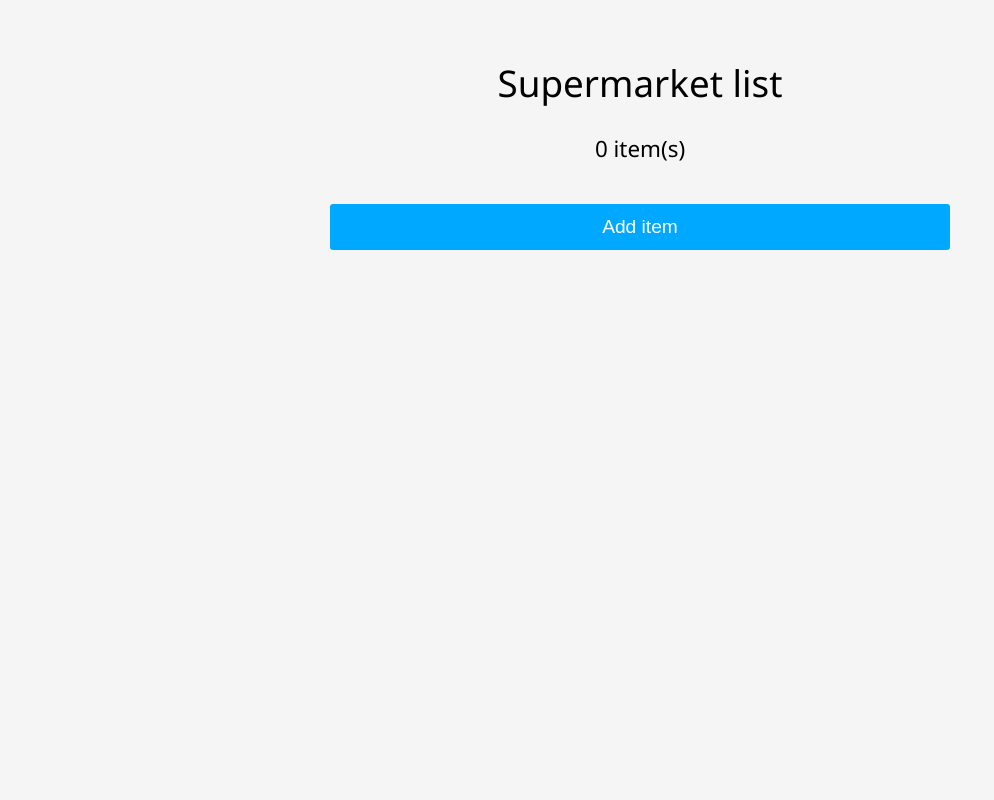
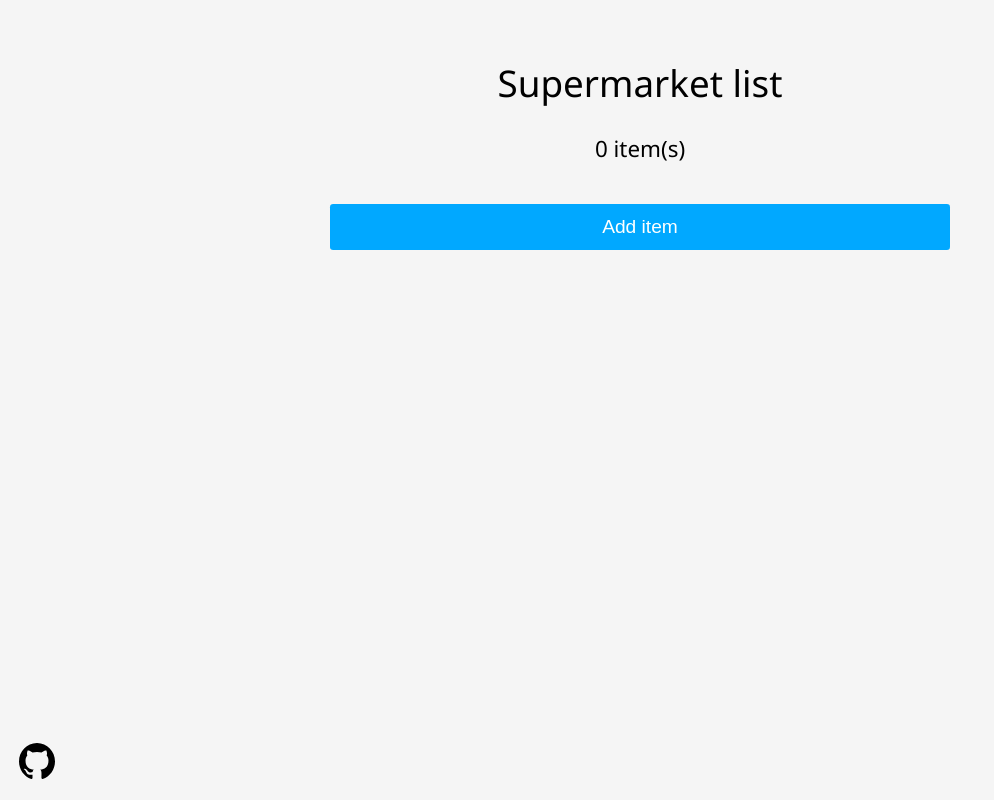
Before and after one commit to agusscript/tradehelm-challenge, a React (Vite) app: page / in a window 1280 px wide. Shown: the whole page, without its empty margins (0-994 px from the left). Built offline with nearby package versions, Linux system fonts and the light colour scheme.

Commit message:
Replace queryselector for useRef hook to manipulate input, add github icon footer

```diff
--- /dev/null
+++ b/src/Footer/Footer.scss
@@ -0,0 +1,21 @@
+footer {
+  position: fixed;
+  text-align: center;
+  letter-spacing: 0.05rem;
+  bottom: 2%;
+  left: 1.5%;
+
+  a {
+    &:hover {
+      svg {
+        g {
+          fill: #01a8ff;
+        }
+      }
+    }
+  }
+
+  @media (max-width: 768px) {
+    display: none;
+  }
+}
--- /dev/null
+++ b/src/Footer/Footer.tsx
@@ -0,0 +1,40 @@
+import "./Footer.scss";
+
+function Footer() {
+  return (
+    <footer>
+      <a
+        href="https://github.com/agusscript"
+        className="footer-link"
+        target="_blank"
+        rel="noreferrer"
+      >
+        <svg
+          width="36px"
+          height="36px"
+          viewBox="0 0 20 20"
+          version="1.1"
+          xmlns="http://www.w3.org/2000/svg"
+        >
+          <title>Author Github Profile</title>
+          <g id="Page-1" stroke="none" fill="none">
+            <g
+              id="Dribbble-Light-Preview"
+              transform="translate(-140.000000, -7559.000000)"
+              fill="#000000"
+            >
+              <g id="icons" transform="translate(56.000000, 160.000000)">
+                <path
+                  d="M94,7399 C99.523,7399 104,7403.59 104,7409.253 C104,7413.782 101.138,7417.624 97.167,7418.981 C96.66,7419.082 96.48,7418.762 96.48,7418.489 C96.48,7418.151 96.492,7417.047 96.492,7415.675 C96.492,7414.719 96.172,7414.095 95.813,7413.777 C98.04,7413.523 100.38,7412.656 100.38,7408.718 C100.38,7407.598 99.992,7406.684 99.35,7405.966 C99.454,7405.707 99.797,7404.664 99.252,7403.252 C99.252,7403.252 98.414,7402.977 96.505,7404.303 C95.706,7404.076 94.85,7403.962 94,7403.958 C93.15,7403.962 92.295,7404.076 91.497,7404.303 C89.586,7402.977 88.746,7403.252 88.746,7403.252 C88.203,7404.664 88.546,7405.707 88.649,7405.966 C88.01,7406.684 87.619,7407.598 87.619,7408.718 C87.619,7412.646 89.954,7413.526 92.175,7413.785 C91.889,7414.041 91.63,7414.493 91.54,7415.156 C90.97,7415.418 89.522,7415.871 88.63,7414.304 C88.63,7414.304 88.101,7413.319 87.097,7413.247 C87.097,7413.247 86.122,7413.234 87.029,7413.87 C87.029,7413.87 87.684,7414.185 88.139,7415.37 C88.139,7415.37 88.726,7417.2 91.508,7416.58 C91.513,7417.437 91.522,7418.245 91.522,7418.489 C91.522,7418.76 91.338,7419.077 90.839,7418.982 C86.865,7417.627 84,7413.783 84,7409.253 C84,7403.59 88.478,7399 94,7399"
+                  id="github-[#142]"
+                ></path>
+              </g>
+            </g>
+          </g>
+        </svg>
+      </a>
+    </footer>
+  );
+}
+
+export default Footer;
--- a/src/Item/ItemList.tsx
+++ b/src/Item/ItemList.tsx
@@ -1,5 +1,4 @@
 import "./Item.scss";
-import { Item } from "./Item";
 
 function ItemList({
   itemList,
--- a/src/SuperMarketList/SuperMarketList.tsx
+++ b/src/SuperMarketList/SuperMarketList.tsx
@@ -1,11 +1,14 @@
 import "./SuperMarketList.scss";
-import { useState } from "react";
+import React, { useRef, useState } from "react";
 import { Item } from "../Item/Item";
 import ItemList from "../Item/ItemList";
+import Footer from "../Footer/Footer";
 
 function SuperMarketList(): JSX.Element {
   const [visibility, setVisibility] = useState(false);
+  const [inputValue, setInputValue] = useState(String);
   const [items, setItems] = useState<Item[]>([]);
+  const inputRef = useRef<HTMLInputElement>(null);
 
   function handleVisibility() {
     setVisibility(!visibility);
@@ -16,17 +19,15 @@
   }
 
   function addItems() {
-    const input = document.querySelector("input") as HTMLInputElement;
-    const item = new Item(input.value, false);
+    const item = new Item(inputValue, false);
+    const inputRefValue = inputRef.current?.value;
 
-    if (item.text == "") {
-      alert("The item field cannot be empty");
+    if (inputRefValue == "") {
       return;
     }
 
     setItems((prevItem) => [...prevItem, item]);
-
-    clearInput(input);
+    clearInput(inputRef.current!);
   }
 
   function clearInput(input: HTMLInputElement) {
@@ -46,6 +47,7 @@
   }
 
   return (
+    <>
       <main>
         <div className={`overlay ${changeVisibility()}`} onClick={handleVisibility}></div>
 
@@ -71,7 +73,12 @@
 
           <div className={`input-container ${changeVisibility()}`}>
             <h2>Add item</h2>
-          <input type="text" placeholder="add your item to the list..." />
+            <input
+              ref={inputRef}
+              type="text"
+              placeholder="add your item to the list..."
+              onChange={(e) => setInputValue(e.target.value)}
+            />
             <div className="btn-container">
               <button className="close-btn" onClick={handleVisibility}>
                 Close
@@ -89,6 +96,8 @@
           </div>
         </section>
       </main>
+      <Footer />
+    </>
   );
 }
 
```
Also changed, not shown: .eslintrc.cjs, assets/github-icon.svg (added). Lines whose indentation alone changed are shown as unchanged.
